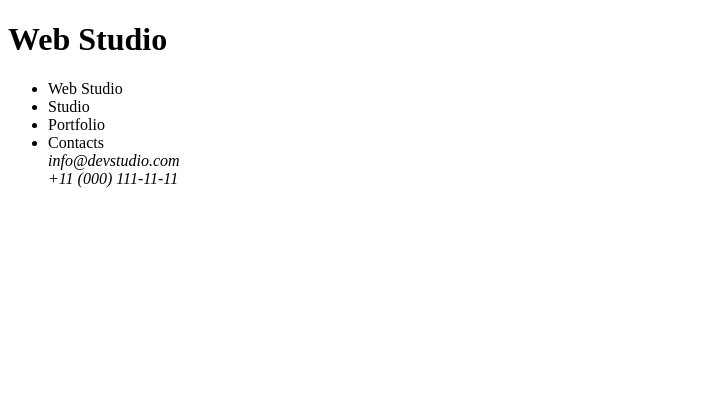
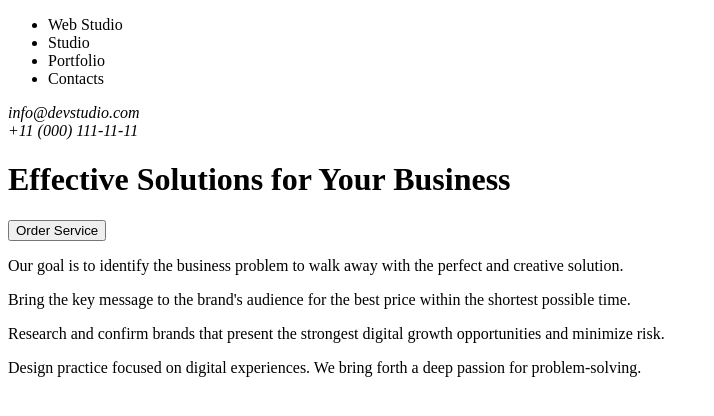
Before and after one commit to vetal48/goit-markup-hw-01, a plain HTML site: page goit-markup-hw-01-1/index.html/index.html in a window 1280 px wide. Shown: the whole page, without its empty margins (0-714 px from the left). Drawn offline with Linux system fonts and the light colour scheme.

Commit message:
homwork1

```diff
--- a/goit-markup-hw-01-1/index.html/index.html
+++ b/goit-markup-hw-01-1/index.html/index.html
@@ -3,31 +3,47 @@
 
 <head>
     <meta charset="utf-8" />
-    <meta name="discription" content="" />
-    <title> </title>
+    <meta name="discription" content="Web Studio" />
+    <title>Web Studio </title>
+    <ul>
+        <li>Web Studio</li>
+        <li>Studio</li>
+        <li>Portfolio</li>
+        <li>Contacts</li>
+    </ul>
+    <address>
+        info@devstudio.com<br>
+        +11 (000) 111-11-11
+    </address>
 </head>
-<h1>Web Studio</h1>
 
 <body>
+    <header>
+        <h1>Effective Solutions
+            for Your Business</h1>
+        <button>Order Service</button>
+    </header>
 
-    <head>
-        <ul>
-            <li>Web Studio</li>
-            <li>Studio</li>
-            <li>Portfolio</li>
-            <li>Contacts</li>
-            <address>
-                info@devstudio.com<br />
-                +11 (000) 111-11-11<br />
-            </address>
+    <main>
+        <section>
+            <p>Our goal is to identify the business problem to walk away with the perfect and creative solution.</p>
+        </section>
+        <section>
+            <p>Bring the key message to the brand's audience for the best price within the shortest possible time.</p>
+        </section>
+        <section>
+            <p>Research and confirm brands that present the strongest digital growth opportunities and minimize risk.
+            </p>
+        </section>
+        <section>
+            <p>Design practice focused on digital experiences. We bring forth a deep passion for problem-solving.</p>
+        </section>
 
 
 
 
-        </ul>
 
-    </head>
-    <main>
+
 
     </main>
     <footer>
```
Also changed, not shown: 1 other file.
